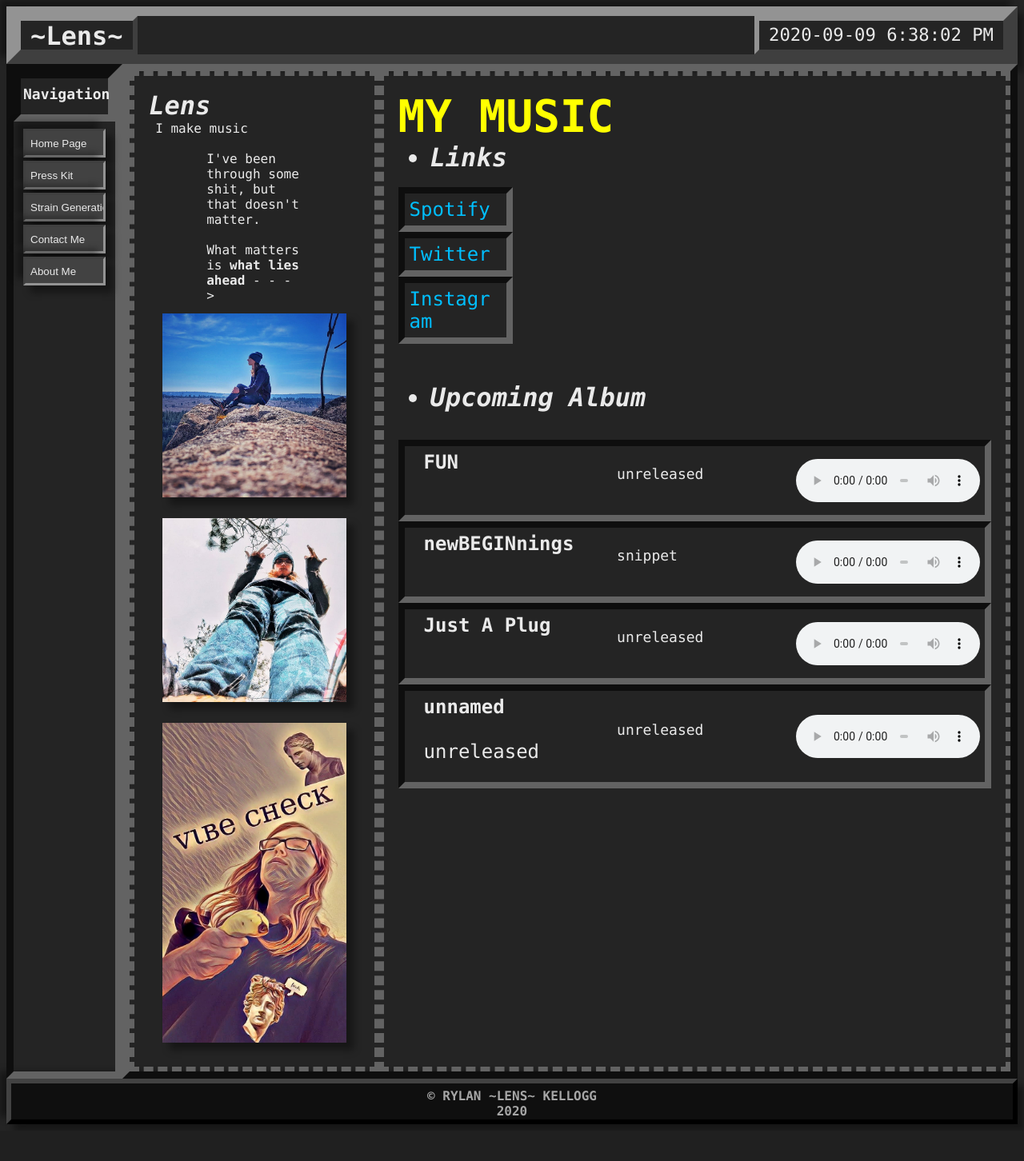
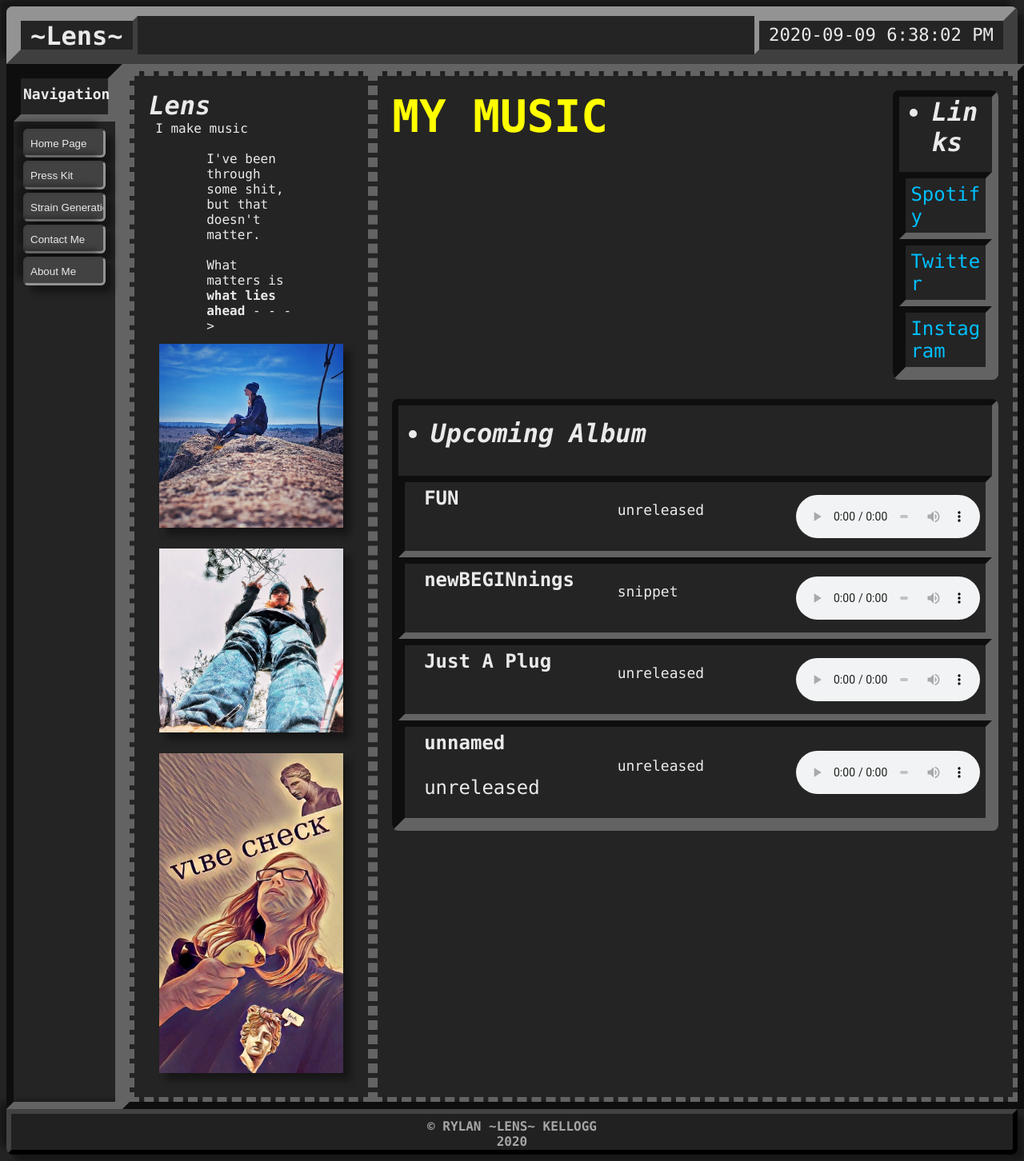
Before and after one commit to LensPlaysGames/LensSite, a PHP site: page /EPK.html in a window 1280 px wide. Shown: the whole page at 80% size. Before the commit the page ends 1406 px from the top, so only its background shows below. Run offline with PHP 8.4, Linux system fonts and the light colour scheme.

Commit message:
Style Updates

```diff
--- a/CSS/StyleSheet1.css
+++ b/CSS/StyleSheet1.css
@@ -2,6 +2,8 @@
     font-size: xx-large;
     font-weight: bolder;
     border: 12px outset #939393;
+    border-top-left-radius: 1vmin;
+    border-top-right-radius: 1vmin;
     box-shadow: rgba(0, 0, 0, .4) 9px 9px 9px, rgba(0, 0, 0, .4) -9px -9px 9px;
 }
 
@@ -75,8 +77,10 @@
     display: flex;
     flex-direction: row;
     color: #a6a6a6;
-    background-color: #0f0f0f;
+    background-color: #212121;
     border: 6px outset #424242;
+    border-bottom-left-radius: 1vmin;
+    border-bottom-right-radius: 1vmin;
     clear: both;
     box-shadow: rgba(0, 0, 0, .4) 9px 9px 9px, rgba(0, 0, 0, .4) -9px -9px 9px;
 }
@@ -96,7 +100,8 @@
 
 .button {
     background-color: #424242;
-    border: 3px inset #939393;
+    border: .42vmin inset #939393;
+    border-radius: .72vmin;
     color: #eaeaea;
     font-weight: 400;
     text-align: start;
@@ -341,6 +346,15 @@ audio {
 
 
 
+.std_border {
+    border: 1vmin inset #636363;
+    border-radius: 1vmin;
+}
+
+.std_border_sharp {
+    border: 1vmin inset #636363;
+}
+
 .noborder {
     border: none;
 }
--- a/EPK.html
+++ b/EPK.html
@@ -1,6 +1,7 @@
 <!DOCTYPE html>
 <html>
 <head>
+	<meta name="keywords" content="Lens, music, EPK, epk, rap, hiphop, hip-hop, spotify, lens music, lens rap, lensraps, lens_rap, lens_raps, unreleased, new, up and coming, undiscovered"/>
 	<meta name="viewport" content="width=device-width, initial-scale = 1.0" />
 	<meta charset="UTF-8" />
 	<title>~Lens~ Electronic Press Kit</title>
@@ -21,8 +22,8 @@
 		<div id="div_sidebar" class="sidebar"></div>
 
 		<div id="div_content" class="content flexrow">
-
-			<div class="contentcont nomar">
+<!--LEFT SIDE-->
+<!--PICS --><div class="contentcont nomar">
 				<h1 class="nomar"><cite>Lens</cite></h1>
 				<span class="txtindent nobtmpadding">
 					I make music <br /><br />
@@ -31,15 +32,16 @@
 					- - - >
 				</span>
 				<div class="flexcolumn h_centered">
-					<img src="img/lens-high.jpg" class="imgkeepaspect medmar" />
-					<img src="img/lens-yeah.jpg" class="imgkeepaspect medmar" />
-					<img src="img/lens-vibe.jpg" class="imgkeepaspect medmar" />
+					<img id="img_lens_001" class="imgkeepaspect medmar" />
+					<img id="img_lens_002" class="imgkeepaspect medmar" />
+					<img id="img_lens_003" class="imgkeepaspect medmar" />
 				</div>
 			</div>
-
-			<div class="contentcont">
+<!--RIGHT SIDE-->
+<!--LINKS--><div class="contentcont">
+				<div class="flexrow">
 					<h2 id="txt_MYMUSIC" class="txtxhuge nomar">MY MUSIC</h2>
-				<div class="flexcolumn txthuge">
+					<div style="border: 1vmin inset #636363; border-radius: 1vmin; margin-left: auto;" class="flexcolumn smlwidth txthuge">
 						<ul class="nobtmpadding nomar"><li><h4 class="bottommar txthuge"><cite>Links</cite></h4></li></ul>
 						<div style="border: 1vmin inset #636363;" class="txtxlrg medpadding smlwidth">
 							<a href="https://open.spotify.com/artist/0XZaLnVbuh6TvIWbRdGRfb">Spotify</a>
@@ -51,25 +53,26 @@
 							<a href="https://www.instagram.com/lens_rap">Instagram</a>
 						</div>
 					</div>
+				</div>
 
-				<div class="flexcolumn" style="padding-top: 4vh;">
+<!----AUDIO----><div class="flexcolumn std_border" style="margin-top: 3vh;">
 					<ul><li class="txthuge txtnoindent"><h4 class="bottommar"><cite>Upcoming Album</cite></h4></li></ul>
-					<div style="border: 1vmin inset #636363; justify-content: center; align-items: center; text-align: left;" class="flexrow medpadding">
+					<div style="justify-content: center; align-items: center; text-align: left;" class="std_border_sharp flexrow medpadding">
 						<span class="contenttxt txtxlrg noshadow noborder" style=" min-width: 12vw;"><strong>FUN</strong><br /></span>
 						<span class="contenttxt txtlrg noshadow noborder" style=" min-width: 12vw;">unreleased</span>
 						<audio src="audio/FUNfullmix.mp3" controls>AUDIO UNSUPPORTED BY YOUR BROWSER</audio>
 					</div>
-					<div style="border: 1vmin inset #636363; justify-content: center; align-items: center; text-align: left;" class="flexrow medpadding">
+					<div style="justify-content: center; align-items: center; text-align: left;" class="std_border_sharp flexrow medpadding">
 						<span class="contenttxt txtxlrg noshadow noborder" style=" min-width: 12vw;"><strong>newBEGINnings</strong><br /></span>
 						<span class="contenttxt txtlrg noshadow noborder" style=" min-width: 12vw;">snippet</span>
 						<audio src="audio/newBEGINnings.mp3" controls>AUDIO UNSUPPORTED BY YOUR BROWSER</audio>
 					</div>
-					<div style="border: 1vmin inset #636363; justify-content: center; align-items: center; text-align: left;" class="flexrow medpadding">
+					<div style="justify-content: center; align-items: center; text-align: left;" class="std_border_sharp flexrow medpadding">
 						<span class="contenttxt txtxlrg noshadow noborder" style=" min-width: 12vw;"><strong>Just A Plug</strong><br /></span>
 						<span class="contenttxt txtlrg noshadow noborder" style=" min-width: 12vw;">unreleased</span>
 						<audio src="audio/JustAPlugVocalsMix.mp3" controls>AUDIO UNSUPPORTED BY YOUR BROWSER</audio>
 					</div>
-					<div style="border: 1vmin inset #636363; justify-content: center; align-items: center; text-align: left;" class="flexrow medpadding">
+					<div style="justify-content: center; align-items: center; text-align: left;" class="std_border_sharp flexrow medpadding">
 						<span class="contenttxt txtxlrg noshadow noborder" style="min-width: 12vw;"><strong>unnamed</strong><br />unreleased</span>
 						<span class="contenttxt txtlrg noshadow noborder" style="min-width: 12vw;">unreleased</span>
 						<audio src="audio/YouKnowmix.mp3" controls>AUDIO UNSUPPORTED BY YOUR BROWSER</audio>
--- a/JS/EPK.js
+++ b/JS/EPK.js
@@ -1,18 +1,22 @@
 $(function () {
+    $("#img_lens_001").prop("src", "img/lens-high.jpg");
+    $("#img_lens_002").prop("src", "img/lens-yeah.jpg");
+    $("#img_lens_003").prop("src", "img/lens-vibe.jpg");
+
     var MYMUSICtitle = $("#txt_MYMUSIC");
     var a = 0;
 
-    setInterval(function () { ChangeColor(); }, 900);
-
     function ChangeColor() {
         a++;
-        if ((a % 1000) == 0) { MYMUSICtitle.css("color", "white"); } // EONIAN
-        else if ((a % 200) == 0) { MYMUSICtitle.css("color", "grey"); } // BILLENNIAL
-        else if ((a % 100) == 0) { MYMUSICtitle.css("color", "black"); } // CENTENNIAL
-        else if ((a % 10) == 0) { MYMUSICtitle.css("color", "crimson"); }
-        else if ((a % 2) == 0) { MYMUSICtitle.css("color", "cyan"); }
-        else if ((a % 3) == 0) { MYMUSICtitle.css("color", "magenta"); }
-        else if ((a % 2) == 1) { MYMUSICtitle.css("color", "yellow"); }
-        else { MYMUSICtitle.css("color", "purple"); }
+        if ((a % 1000) == 0) { MYMUSICtitle.css("color", "white"); }            // MILLENIAL            aka EONIAN
+        else if ((a % 200) == 0) { MYMUSICtitle.css("color", "grey"); }         // BIENNIAL
+        else if ((a % 100) == 0) { MYMUSICtitle.css("color", "black"); }        // CENTENNIAL
+        else if ((a % 10) == 0) { MYMUSICtitle.css("color", "crimson"); }       // DECADE
+        else if ((a % 2) == 0) { MYMUSICtitle.css("color", "cyan"); }           // BIENNIAL             aka EVEN
+        else if ((a % 3) == 0) { MYMUSICtitle.css("color", "magenta"); }        // TRIENNIAL
+        else if ((a % 2) == 1) { MYMUSICtitle.css("color", "yellow"); }         // BIENNIAL             aka ODD
+        else { MYMUSICtitle.css("color", "purple"); }                           // DEFAULT CASE         aka BORING
     }
+
+    setInterval(function () { ChangeColor(); }, 900);
 });
```
Also changed, not shown: JS/about.js (added, +53 -0 lines), JS/index.js (+6 -8 lines), about.html (+6 -5 lines). Lines whose indentation alone changed are shown as unchanged.
